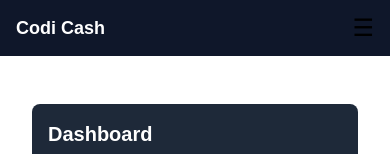
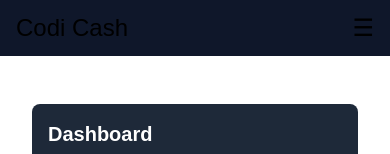
Before and after one commit to codiacademy/ChallengeVII-manha-rio-branco, a React (Vite) app: page / in a window 390 px wide. Shown: the top 154 px of the page. Built offline with nearby package versions, Linux system fonts and the light colour scheme.

Commit message:
Ajustes no visual, cores padronizadas e altura do sidebar

```diff
--- a/src/components/sidebar.tsx
+++ b/src/components/sidebar.tsx
@@ -9,21 +9,21 @@ export function Sidebar() {
       <nav className="flex flex-col gap-6 mt-4">
         <Link
           to="/"
-          className="bg-white text-black text-xl font-bold py-2 px-4 rounded-lg text-center shadow hover:bg-gray-200 transition"
+          className="bg-white dark:bg-gray-800 text-black dark:text-white text-xl font-bold py-2 px-4 rounded-lg text-center shadow hover:bg-gray-200 dark:hover:bg-gray-700 transition"
         >
           Dashboard
         </Link>
 
         <Link
           to="/despesas"
-          className="bg-white text-black text-xl font-bold py-2 px-4 rounded-lg text-center shadow hover:bg-gray-200 transition"
+          className="bg-white dark:bg-gray-800 text-black dark:text-white text-xl font-bold py-2 px-4 rounded-lg text-center shadow hover:bg-gray-200 dark:hover:bg-gray-700 transition"
         >
           Minhas despesas
         </Link>
 
         <Link
           to="/receita"
-          className="bg-white text-black text-xl font-bold py-2 px-4 rounded-lg text-center shadow hover:bg-gray-200 transition"
+          className="bg-white dark:bg-gray-800 text-black dark:text-white text-xl font-bold py-2 px-4 rounded-lg text-center shadow hover:bg-gray-200 dark:hover:bg-gray-700 transition"
         >
           Receita
         </Link>
--- a/src/index.css
+++ b/src/index.css
@@ -24,8 +24,8 @@
 }
 
 /* ======= BASE GLOBAL ======= */
-html, body {
-  min-height: 100vh;
+html, body, #root {
+  height: 100%;
   margin: 0;
   font-family: sans-serif;
   background-color: var(--background);
@@ -48,7 +48,7 @@ main {
   color: var(--sidebar-foreground);
   width: 250px;
   padding: 1rem;
-  height: 100vh;
+  min-height: 100vh;
   transition: background-color 0.3s, color 0.3s;
 }
 
--- a/src/pages/_layouts/app-layout.tsx
+++ b/src/pages/_layouts/app-layout.tsx
@@ -9,15 +9,14 @@ export default function AppLayout() {
     <div className="flex flex-col md:flex-row min-h-screen bg-[#0f172a] dark:bg-black text-foreground">
       {/* Sidebar */}
       <aside
-        className={`sidebar fixed md:static z-50 top-0 left-0 h-full w-[250px] bg-[#0f172a] dark:bg-black text-white transition-transform duration-300
-          ${menuOpen ? 'translate-x-0' : '-translate-x-full'} md:translate-x-0`}
+        className={`sidebar absolute md:static z-50 top-0 left-0 w-[250px] min-h-screen bg-[#0f172a] dark:bg-black text-white transition-transform duration-300
+    ${menuOpen ? 'translate-x-0' : '-translate-x-full'} md:translate-x-0`}
       >
-
         {/* Botão de fechar (mobile) */}
         <div className="md:hidden flex justify-end p-2">
           <button
             onClick={() => setMenuOpen(false)}
-            className="text-white text-2xl"
+            className="text-black dark:text-white text-2xl"
             aria-label="Fechar menu"
           >
             ✖
@@ -30,11 +29,10 @@ export default function AppLayout() {
       <div className="flex-1 flex flex-col">
         {/* Topbar (mobile) */}
         <header className="md:hidden sticky top-0 z-40 bg-[var(--sidebar)] text-[var(--sidebar-foreground)] flex items-center justify-between px-4 py-3 transition-colors">
-
-          <span className="font-bold text-lg text-white">Codi Cash</span>
+          <span className="text-black dark:text-white text-2xl">Codi Cash</span>
           <button
             onClick={() => setMenuOpen(true)}
-            className="text-2xl"
+            className="text-black dark:text-white text-2xl"
             aria-label="Abrir menu"
           >
             ☰
```
